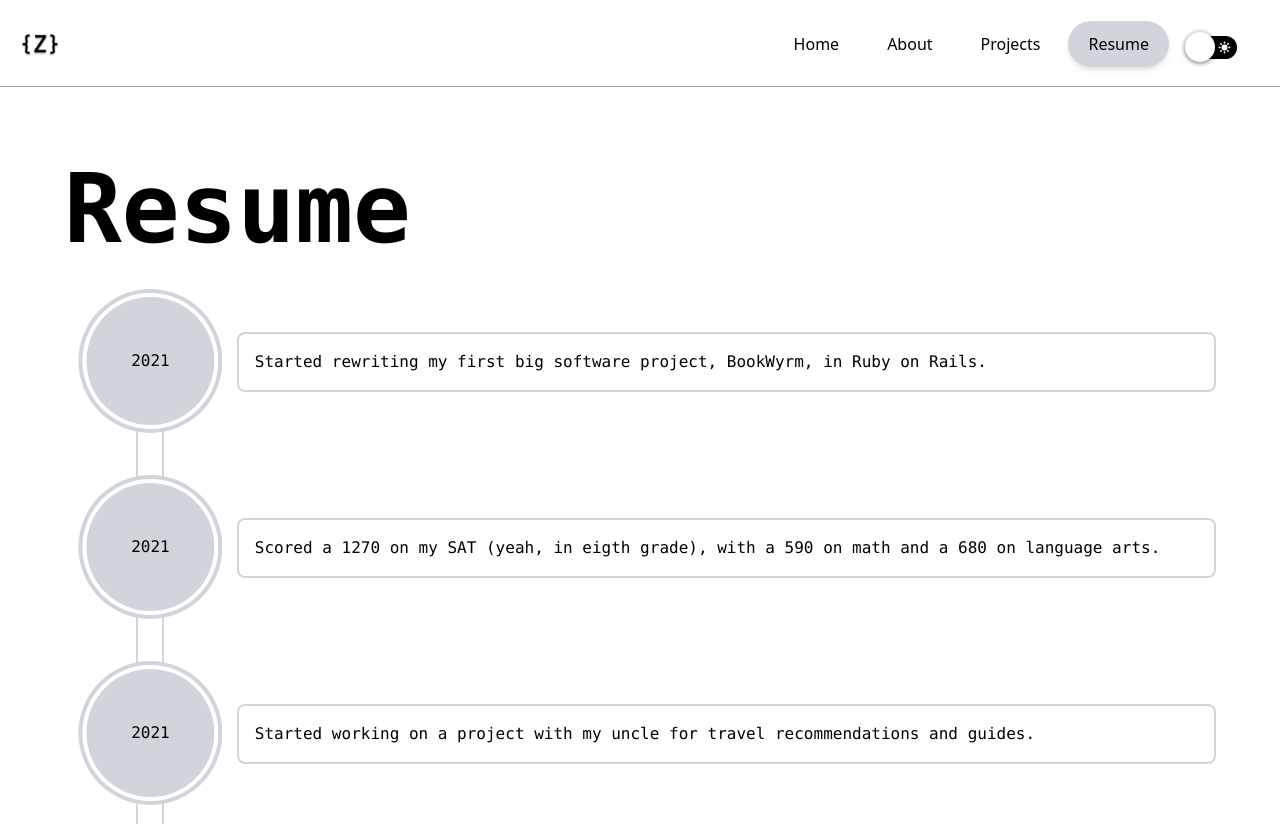
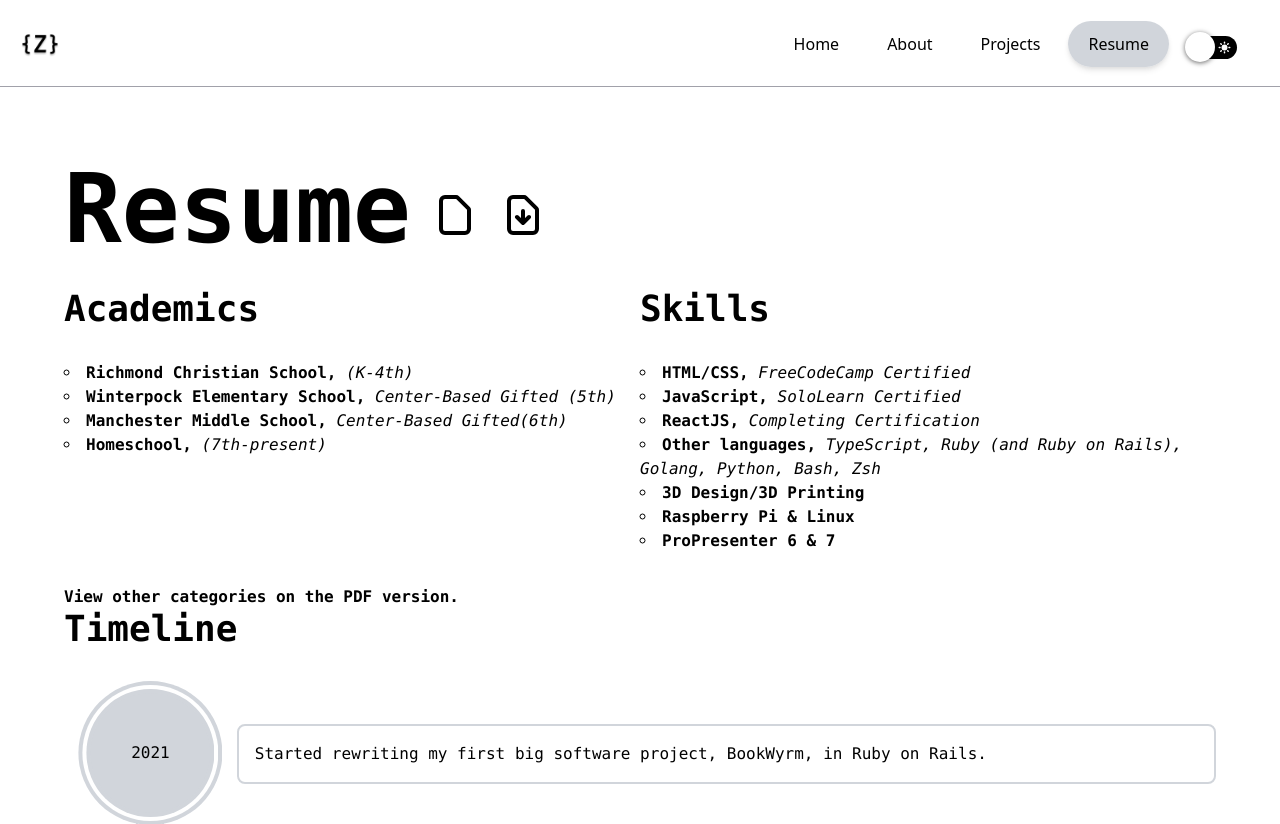
Before and after one commit to ztcollazo/me, a Next.js app: page /resume in a window 1280 px wide. Shown: the top 824 px of the page. Built offline with nearby package versions, Linux system fonts and the light colour scheme.

Commit message:
Add resume info and PDFs

```diff
--- a/pages/projects/index.tsx
+++ b/pages/projects/index.tsx
@@ -16,7 +16,7 @@ const Projects = ({ projects }) => {
       <NextSeo title="Projects" openGraph={{ title: 'Projects | Zachary Collazo' }} />
       <main className="flex flex-col min-h-[77vh] bottom-0 top-0 flex-wrap flex-1 p-16 font-mono">
         <h1 className="font-bold md:text-8xl mb-8 text-5xl">Projects</h1>
-        <ul style={{ flex: '1 1 396px' }} className="flex flex-row gap-4 max-w-full children-centered flex-wrap">
+        <ul className="flex flex-row gap-4 max-w-full children-centered flex-wrap">
           {
             projects.map((p) => <Project key={p.name} project={p} />)
           }
--- a/pages/resume.tsx
+++ b/pages/resume.tsx
@@ -9,6 +9,8 @@ import {
 import { TransitionGroup } from 'react-transition-group';
 import { Slide } from 'react-reveal';
 import { NextSeo } from 'next-seo';
+import { HiOutlineDocument } from '@react-icons/all-files/hi/HiOutlineDocument';
+import { HiOutlineDocumentDownload } from '@react-icons/all-files/hi/HiOutlineDocumentDownload';
 import events from '@/resources/events.json';
 
 const ResumeItem = ({ year, description, lastItem }) => {
@@ -64,13 +66,80 @@ const Resume = () => (
     </Head>
     <NextSeo title="Resume" openGraph={{ title: 'Resume | Zachary Collazo' }} />
     <main className="flex flex-col min-h-[77vh] bottom-0 top-0 flex-wrap flex-1 p-16 font-mono">
+      <div className="flex items-center">
         <h1 className="font-bold md:text-8xl mb-8 text-5xl">Resume</h1>
+        <a title="View PDF Resume" href="/resume.pdf" className="ml-5 mb-5" aria-label="View PDF version">
+          <HiOutlineDocument size={48} />
+        </a>
+        <a title="Download PDF Resume" href="/resume.pdf" download className="ml-5 mb-5" aria-label="View PDF version">
+          <HiOutlineDocumentDownload size={48} />
+        </a>
+      </div>
+      <div className="items-start justify-around flex flex-wrap">
+        <div style={{ flex: '1 1 45vw' }} className="mb-8 text-md">
+          <h2 className="font-bold md:text-4xl mb-8 text-2xl">Academics</h2>
+          <ul className="list-inside list-[circle]">
+            <li>
+              <b>Richmond Christian School,</b>
+              <i>&nbsp;(K-4th)</i>
+            </li>
+            <li>
+              <b>Winterpock Elementary School,</b>
+              <i>&nbsp;Center-Based Gifted (5th)</i>
+            </li>
+            <li>
+              <b>Manchester Middle School,</b>
+              <i>&nbsp;Center-Based Gifted(6th)</i>
+            </li>
+            <li>
+              <b>Homeschool,</b>
+              <i>&nbsp;(7th-present)</i>
+            </li>
+          </ul>
+        </div>
+        <div style={{ flex: '1 1 45vw' }} className="mb-8 text-md">
+          <h2 className="font-bold md:text-4xl mb-8 text-2xl">Skills</h2>
+          <ul className="list-inside list-[circle]">
+            <li>
+              <b>HTML/CSS,</b>
+              <i>&nbsp;FreeCodeCamp Certified</i>
+            </li>
+            <li>
+              <b>JavaScript,</b>
+              <i>&nbsp;SoloLearn Certified</i>
+            </li>
+            <li>
+              <b>ReactJS,</b>
+              <i>&nbsp;Completing Certification</i>
+            </li>
+            <li>
+              <b>Other languages,</b>
+              <i>&nbsp;TypeScript, Ruby (and Ruby on Rails), Golang, Python, Bash, Zsh</i>
+            </li>
+            <li>
+              <b>3D Design/3D Printing</b>
+            </li>
+            <li>
+              <b>Raspberry Pi &amp; Linux</b>
+            </li>
+            <li>
+              <b>ProPresenter 6 &amp; 7</b>
+            </li>
+          </ul>
+        </div>
+        <div style={{ flex: '1 1 45vw' }}>
+          <a href="/resume.pdf"><b>View other categories on the PDF version.</b></a>
+        </div>
+      </div>
+      <div>
+        <h2 className="font-bold md:text-4xl mb-8 text-2xl">Timeline</h2>
         <TransitionGroup>
           <div className="grid" style={{ gridTemplateColumns: '15% 85%' }}>
             {/* eslint-disable-next-line react/jsx-props-no-spreading */}
             {events.map((event, i) => <ResumeItem lastItem={i === events.length - 1} key={`${event.year} - ${event.description}`} {...event} />)}
           </div>
         </TransitionGroup>
+      </div>
     </main>
   </>
 );
--- a/src/components/Project.tsx
+++ b/src/components/Project.tsx
@@ -7,7 +7,7 @@ import Topic from './Topic';
 import nameFor from '@/utils/name-for';
 
 const Project: FC<{ project: any }> = ({ project }) => (
-  <li style={{ transitionDuration: '.5s' }} className="rounded-xl cursor-pointer w-full md:w-[396px] md:flex-grow flex flex-col card justify-between bg-white dark:bg-gray-700 hover:translate-x-[1px] hover:translate-y-[-1px] transition-transform">
+  <li style={{ transitionDuration: '.5s', flex: '1 1 390px' }} className="rounded-xl cursor-pointer w-full md:flex-grow flex flex-col card justify-between bg-white dark:bg-gray-700 hover:translate-x-[1px] hover:translate-y-[-1px] transition-transform">
     <div className="flex flex-row justify-between">
       <Link passHref href={`/projects/${project.name}`}>
         <a>
--- a/src/resources/events.json
+++ b/src/resources/events.json
@@ -69,7 +69,7 @@
   },
   {
     "year": 2017,
-    "description": "Joined the lego robotics club at my school and got my first real exposure to modern technology."
+    "description": "Joined the lego robotics club at my school."
   },
   {
     "year": 2017,
```
Also changed, not shown: 1 other file (tests, documents, lock files or other folders). Lines whose indentation alone changed are shown as unchanged.
